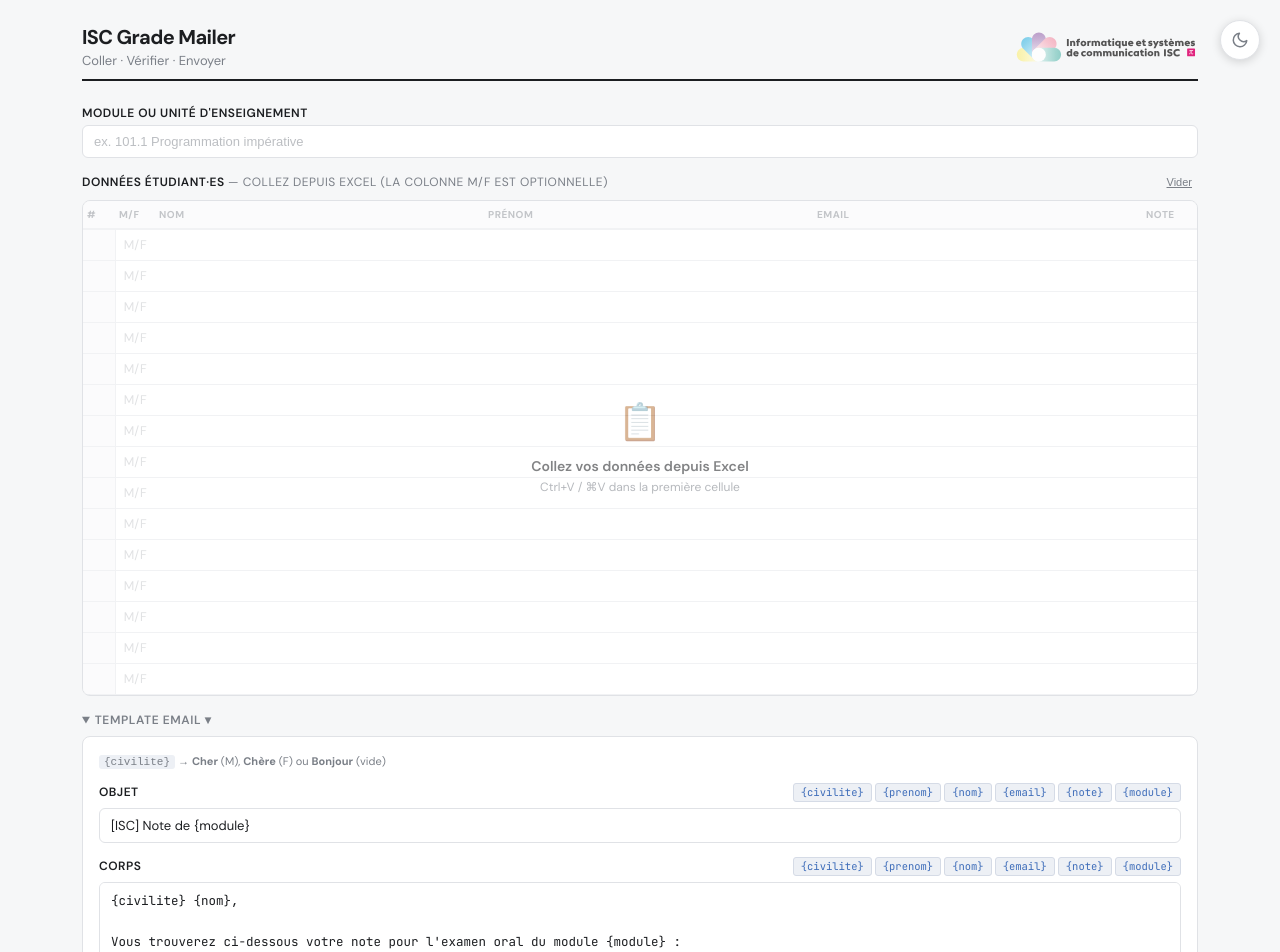
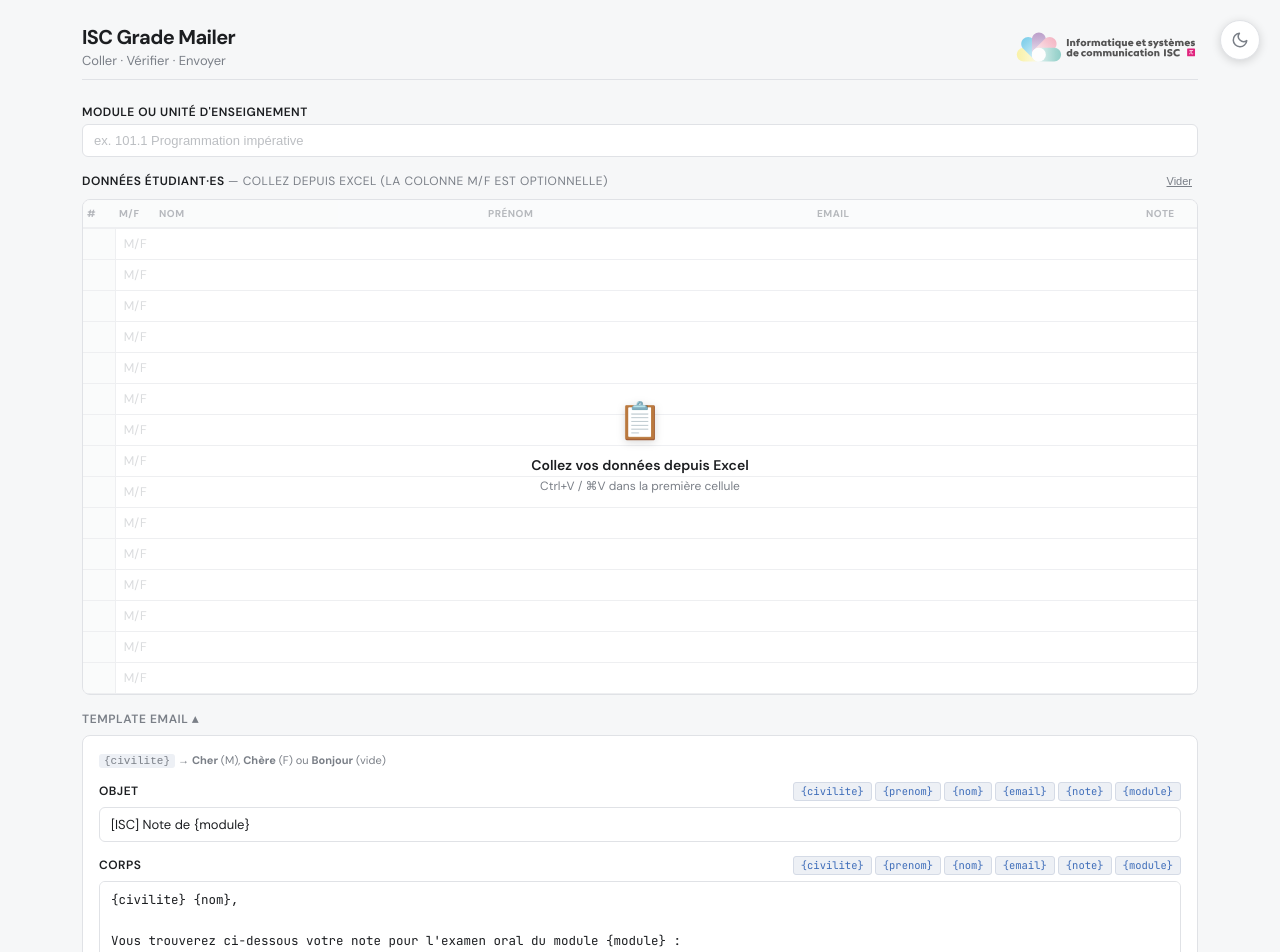
Before and after one commit to ISC-HEI/marks-mail, a React (Vite) app: page / in a window 1280 px wide. Shown: the top 952 px of the page. Built offline with nearby package versions, Linux system fonts and the light colour scheme.

Commit message:
Add tooltip component and integrate into TagPill; enhance template email toggle functionality

```diff
--- a/src/App.jsx
+++ b/src/App.jsx
@@ -90,12 +90,24 @@ function useDark() {
   return [dark, () => setOverride((p) => (p !== null ? !p : !system))];
 }
 
+/* ── tooltip ───────────────────────────────────────────────── */
+function Tip({ text, children }) {
+  return (
+    <span className="tip-wrap">
+      {children}
+      <span className="tip-text">{text}</span>
+    </span>
+  );
+}
+
 /* ── tag pill ──────────────────────────────────────────────── */
 function TagPill({ tag, onClick, title }) {
   return (
-    <button onClick={onClick} style={tagPillStyle} title={title}>
-      {tag}
-    </button>
+    <Tip text={title}>
+      <button onClick={onClick} style={tagPillStyle}>
+        {tag}
+      </button>
+    </Tip>
   );
 }
 
@@ -248,12 +260,11 @@ function SpreadsheetTable({ rows, setRows }) {
             justifyContent: "center",
             zIndex: 2,
             pointerEvents: "none",
-            background: "var(--card)",
-            opacity: 0.55,
+            background: "color-mix(in srgb, var(--card) 45%, transparent)",
             borderRadius: 8,
           }}
         >
-          <span style={{ fontSize: 36, marginBottom: 8, animation: "bounce 1.5s ease-in-out infinite" }}>📋</span>
+          <span style={{ fontSize: 36, marginBottom: 8, animation: "bounce 1.5s ease-in-out infinite", filter: "drop-shadow(0 2px 4px rgba(0,0,0,.15))" }}>📋</span>
           <span style={{ fontSize: 14, fontWeight: 600, color: "var(--fg)" }}>Collez vos données depuis Excel</span>
           <span style={{ fontSize: 12, color: "var(--muted)", marginTop: 4 }}>Ctrl+V / ⌘V dans la première cellule</span>
         </div>
@@ -562,6 +573,7 @@ export default function App() {
   const [view, setView] = useState("edit");
   const [sendList, setSendList] = useState([]);
   const [showConfirm, setShowConfirm] = useState(false);
+  const [templateOpen, setTemplateOpen] = useState(true);
 
   const withEmail = useMemo(() => rows.filter(hasEmail), [rows]);
   const complete = useMemo(() => withEmail.filter(hasNote), [withEmail]);
@@ -623,21 +635,25 @@ export default function App() {
 
   const theme = dark ? darkTheme : lightTheme;
 
-  useEffect(() => {
-    document.body.style.background = dark ? darkTheme['--bg'] : lightTheme['--bg'];
-  }, [dark]);
-
   return (
     <div style={{ ...rootBase, ...theme }}>
       <style>{`
         @import url('https://fonts.googleapis.com/css2?family=DM+Sans:ital,wght@0,400;0,500;0,600;0,700&family=JetBrains+Mono:wght@400;600;700&display=swap');
         * { box-sizing: border-box; transition: background .3s ease, color .3s ease, border-color .3s ease, box-shadow .3s ease; }
-        body { background: var(--bg, #f6f7f8); transition: background .3s ease; }
+        html, body, #root { background: ${dark ? darkTheme['--bg'] : lightTheme['--bg']}; transition: background .3s ease; }
         input::placeholder, textarea::placeholder { color: var(--muted); opacity: .5; }
         ::-webkit-scrollbar { width: 6px; height: 6px; }
         ::-webkit-scrollbar-thumb { background: var(--rule); border-radius: 3px; }
         @keyframes pulse { 0%,100% { transform: scale(1); } 50% { transform: scale(1.3); } }
         @keyframes bounce { 0%,100% { transform: translateY(0); } 50% { transform: translateY(-8px); } }
+        details[open] > div { animation: slideDown .25s ease-out; }
+        @keyframes slideDown { from { opacity: 0; max-height: 0; transform: translateY(-8px); } to { opacity: 1; max-height: 600px; transform: translateY(0); } }
+        .tmpl-content { overflow: hidden; transition: max-height .3s ease, opacity .3s ease, transform .3s ease; }
+        .tmpl-open { max-height: 600px; opacity: 1; transform: translateY(0); }
+        .tmpl-closed { max-height: 0; opacity: 0; transform: translateY(-8px); }
+        .tip-wrap { position: relative; display: inline-flex; }
+        .tip-text { position: absolute; bottom: calc(100% + 6px); left: 50%; transform: translateX(-50%) scale(.92); opacity: 0; pointer-events: none; white-space: nowrap; font-size: 11px; font-weight: 500; font-family: var(--body); padding: 4px 10px; border-radius: 5px; background: var(--fg); color: var(--bg); box-shadow: 0 2px 8px rgba(0,0,0,.18); transition: opacity .12s, transform .12s; z-index: 20; }
+        .tip-wrap:hover .tip-text { opacity: 1; transform: translateX(-50%) scale(1); }
       `}</style>
 
       {showConfirm && (
@@ -681,7 +697,7 @@ export default function App() {
       {/* header */}
       <div
         style={{
-          borderBottom: "2px solid var(--fg)",
+          borderBottom: "1px solid var(--rule)",
           paddingBottom: 10,
           marginBottom: 24,
           display: "flex",
@@ -779,8 +795,9 @@ export default function App() {
             )}
           </div>
 
-          <details open style={{ marginBottom: 20 }}>
-            <summary
+          <div style={{ marginBottom: 20 }}>
+            <div
+              onClick={() => setTemplateOpen(p => !p)}
               style={{
                 cursor: "pointer",
                 fontSize: 12,
@@ -791,8 +808,9 @@ export default function App() {
                 userSelect: "none",
               }}
             >
-              Template email ▾
-            </summary>
+              <span>Template email {templateOpen ? "▴" : "▾"}</span>
+            </div>
+            <div className={`tmpl-content ${templateOpen ? 'tmpl-open' : 'tmpl-closed'}`}>
             <div
               style={{
                 background: "var(--card)",
@@ -835,7 +853,8 @@ export default function App() {
                 multiline
               />
             </div>
-          </details>
+            </div>
+          </div>
 
           <div
             style={{
```
